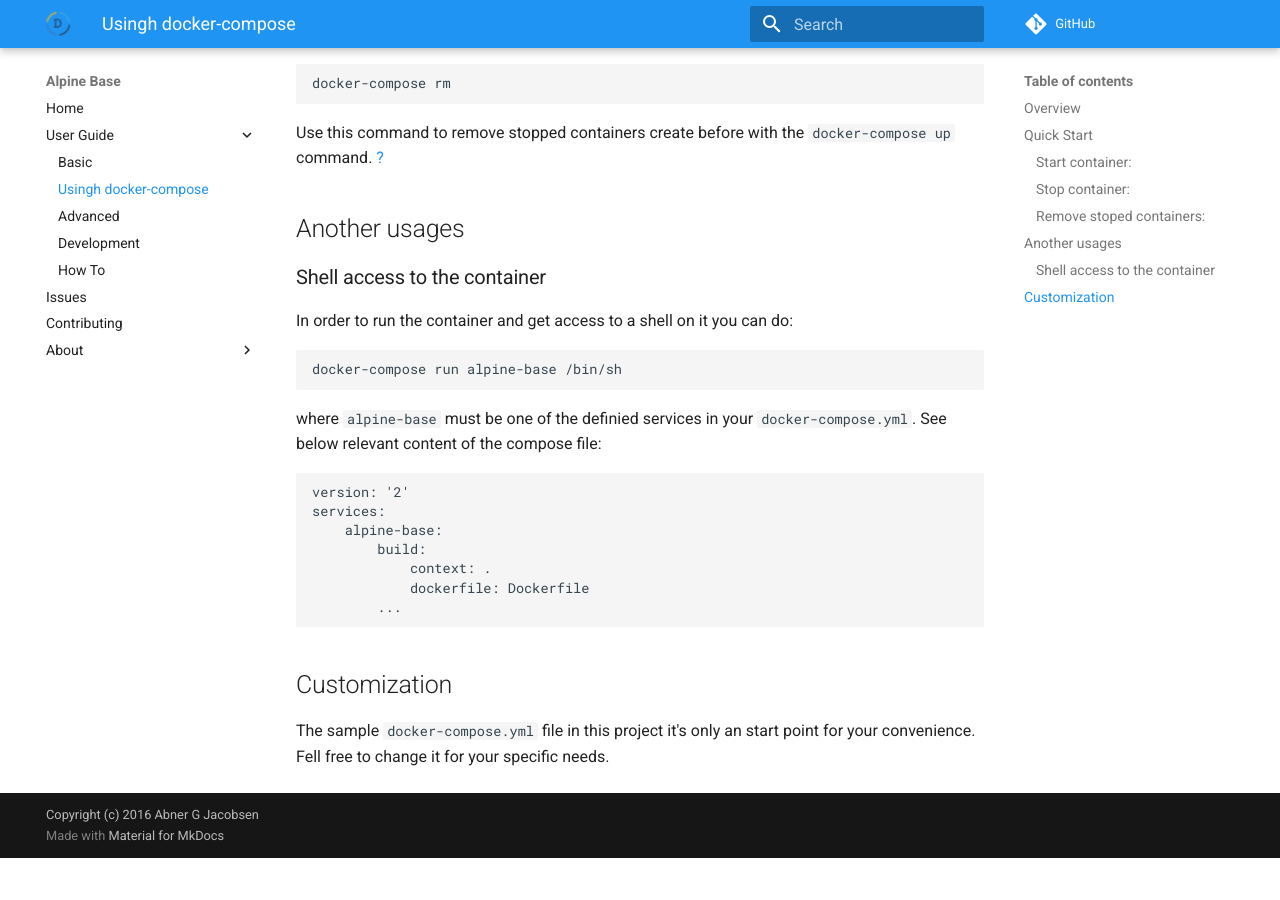
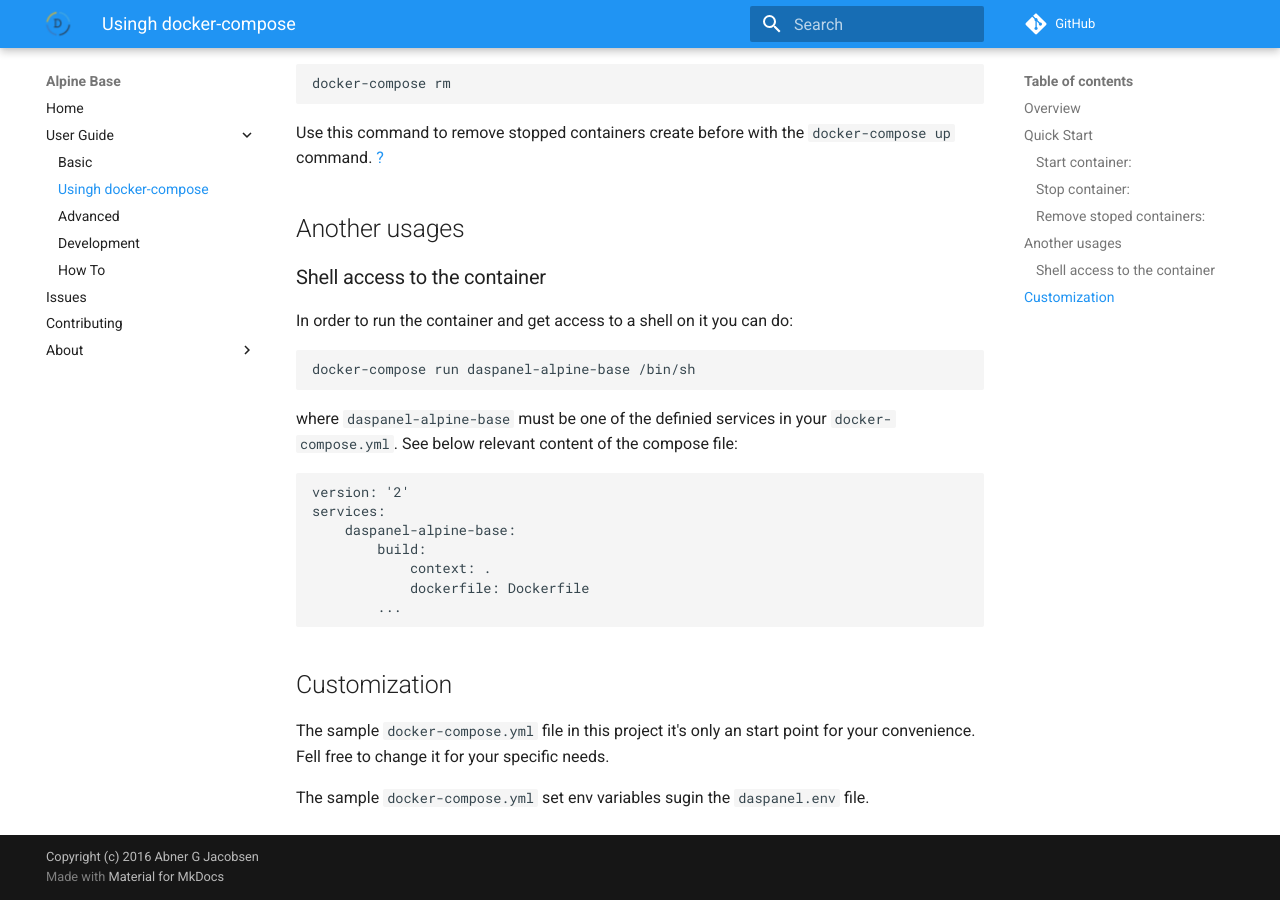
Before and after one commit to SIXwishlist/alpine-base, an MkDocs documentation site: the page built from docs/help/compose.md, in a window 1280 px wide and 900 px high, scrolled down 767 px. Built offline with MkDocs 1.6.1 and Material for MkDocs 9.7.7, drawn with Linux system fonts in a browser that asks for light colours; comment, search, counter and statistics services are not loaded; old or Windows-style settings are respelled for this version of MkDocs; before the commit the page ends 1625 px from its top, so only the background shows below that.

Commit message:
Changes in docker-compose usage

````diff
--- a/docs/help/compose.md
+++ b/docs/help/compose.md
@@ -49,16 +49,16 @@ Use this command to remove stopped containers create before with the
 In order to run the container and get access to a shell on it you can do:
 
 ``` sh
-docker-compose run alpine-base /bin/sh
+docker-compose run daspanel-alpine-base /bin/sh
 ```
 
-where `alpine-base` must be one of the
+where `daspanel-alpine-base` must be one of the
 definied services in your `docker-compose.yml`. See below relevant content of
 the compose file:
 ``` yaml
 version: '2'
 services:
-    alpine-base:
+    daspanel-alpine-base:
         build:
             context: .
             dockerfile: Dockerfile
@@ -70,3 +70,5 @@ services:
 
 The sample `docker-compose.yml` file in this project it's only an start point for
 your convenience. Fell free to change it for your specific needs.
+
+The sample `docker-compose.yml` set env variables sugin the `daspanel.env` file.
````
